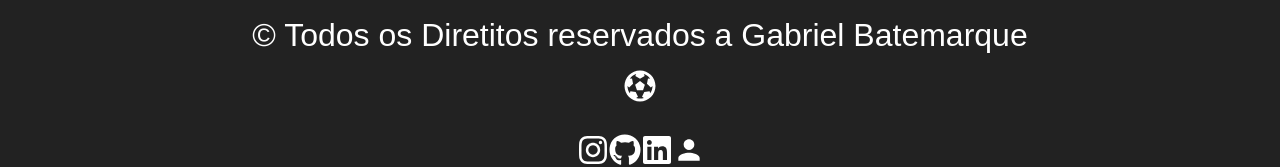
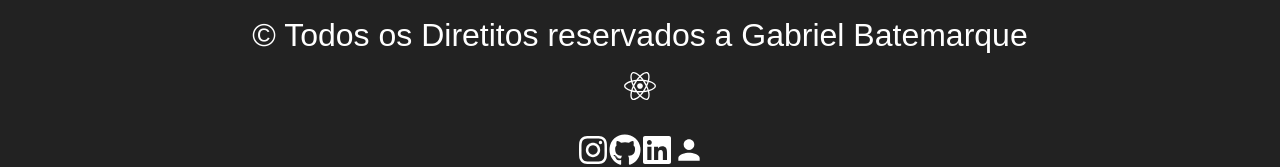
Before and after one commit to BielBatemarque/portifolio-react, a React (Create React App) app: page / in a window 1280 px wide. Shown: the part 4680-4847 px from the top of the page. Built offline with nearby package versions, Linux system fonts and the light colour scheme.

Commit message:
troca de icone

```diff
--- a/src/components/Footer/index.jsx
+++ b/src/components/Footer/index.jsx
@@ -3,7 +3,7 @@ import { FaInstagram  } from 'react-icons/fa';
 import { FaGithub } from 'react-icons/fa';
 import { FaLinkedin } from 'react-icons/fa';
 import { MdPerson } from 'react-icons/md';
-import { FaFutbol } from 'react-icons/fa';
+import { FaReact } from 'react-icons/fa';
 
 export const Footer = () => {
     return(
@@ -12,7 +12,7 @@ export const Footer = () => {
 
             <p>&copy; Todos os Diretitos reservados a Gabriel Batemarque</p>
             <div className="bola">
-                <FaFutbol className='bola'/>
+                <FaReact className='bola'/>
             </div>
             <div className='lista-redes-sociais'>
                 <ul>
```
